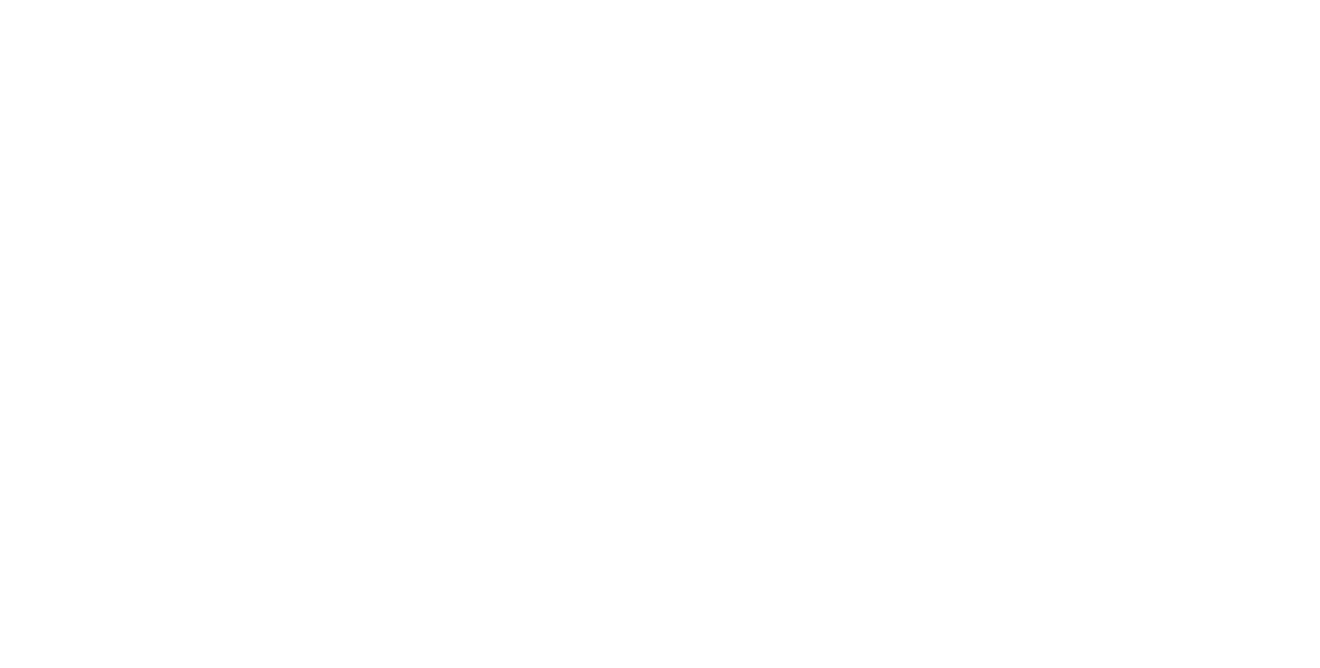
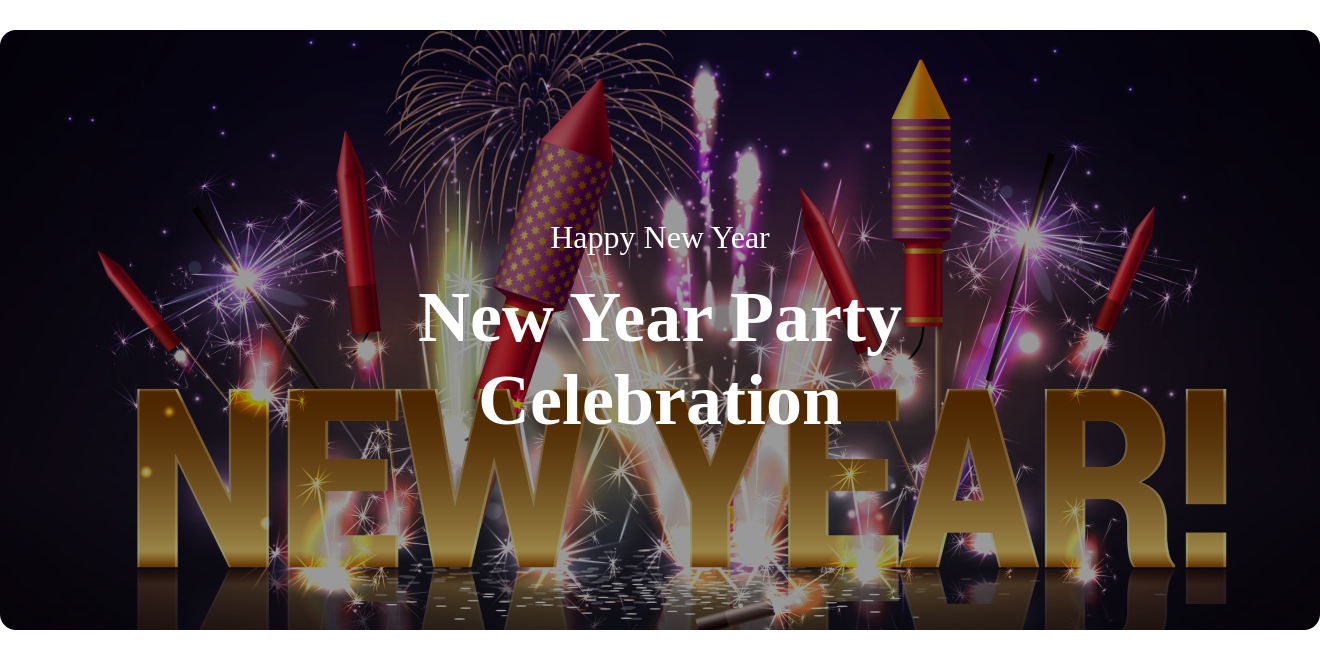
Before and after one commit to junayedislam002/assignment1, a plain HTML site: page index.html in a window 1280 px wide. Shown: the whole page, 1320 px wide, since content can reach past the window. Drawn offline with Linux system fonts and the light colour scheme.

Commit message:
added the header section

```diff
--- a/index.html
+++ b/index.html
@@ -4,8 +4,25 @@
     <meta charset="UTF-8">
     <meta name="viewport" content="width=device-width, initial-scale=1.0">
     <title>assignment1</title>
+    <!--google fonts-->
+    <link rel="preconnect" href="https://fonts.googleapis.com">
+    <link rel="preconnect" href="https://fonts.gstatic.com" crossorigin>
+    <link href="https://fonts.googleapis.com/css2?family=Inter:wght@300;600;700;800&display=swap" rel="stylesheet">
+    <!--main css-->
+    <link rel="stylesheet" href="style.css">
 </head>
 <body>
-
+    <header>
+        <div class="section">
+            <div class="banner">
+                <div class="overlay">
+                   <div class="banner-text">
+                      <h4>Happy New Year</h4>
+                      <h1>New Year Party Celebration</h1>
+                   </div>
+                </div>
+            </div>
+        </div>
+    </header>
 </body>
 </html>
--- /dev/null
+++ b/style.css
@@ -0,0 +1,48 @@
+/* common styles */
+*{
+    margin: 0;
+    padding: 0;
+}
+body {
+    font-family: 'Inter', sans-serif;
+}
+.section {
+    width: 1320px;
+    margin: 30px auto;
+}
+
+/* header design */
+.banner {
+    background-image: url(./images/Banner\ Image.png);
+    height: 600px;
+
+
+}
+.overlay{
+    width: 100%;
+    height: 100%;
+    color: white;
+    font-family: Merriweather;
+    background-color: rgba(0, 0,0,0.4);
+    display: flex;
+    justify-content: center;
+    align-items: center;
+    border-radius: 20px;
+}
+.banner-text{
+    text-align: center;
+    width: 632px;
+    line-height: px;
+}
+.banner-text h4 {
+    font-size: 32px;
+    font-weight: 400;
+    margin-bottom: 20px;
+
+}
+.banner-text h1 {
+    font-size: 72px;
+    font-weight: 900;
+
+
+}
```
